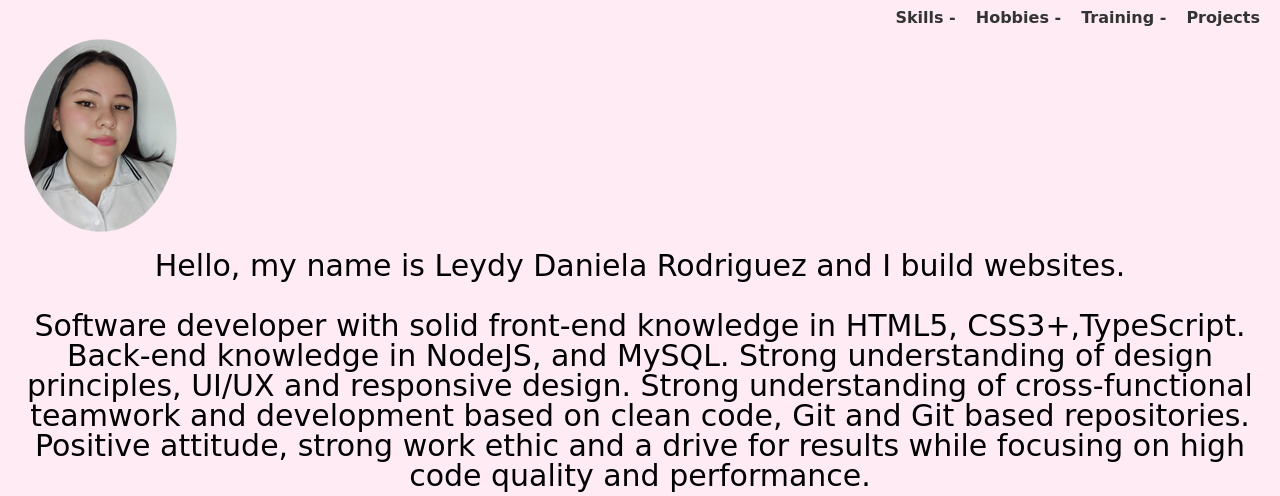
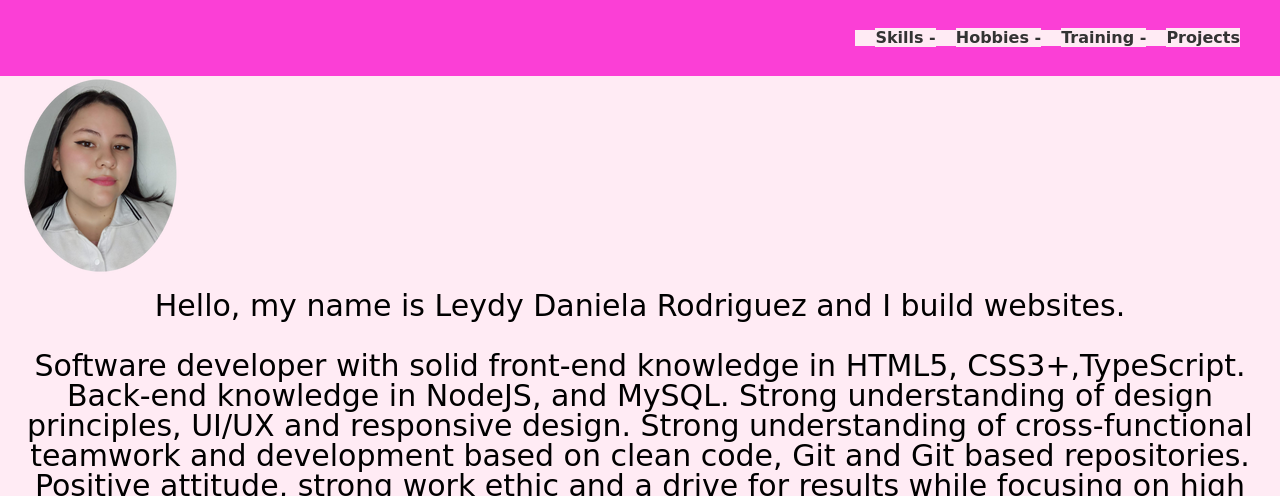
Before and after one commit to Adalinee/Mi-portafolio, a plain HTML site: page index.html in a window 1280 px wide. Shown: the top 496 px of the page. Drawn offline with Linux system fonts and the light colour scheme; a web font is replaced by a local one.

Commit message:
02/06/2024 1

```diff
--- a/estilos.css
+++ b/estilos.css
@@ -5,6 +5,7 @@
 :root{
     --pastel: #FC8FBF;
     --blanco: #FFEBF4;
+    --pastelito: #fb3fd6;
 }
 .hider{
     align-items: center;
@@ -13,7 +14,8 @@
     display: flex;
     justify-content: flex-end; /* Alinea los elementos del header al final (derecha) */
     align-items: center; /* Centra verticalmente los elementos del header */
-    padding: 10px 20px; /* Espaciado interno */
+    padding: 30px 40px; /* Espaciado interno */
+    background: var(--pastelito);
 }
 
 .menu__list {
```
